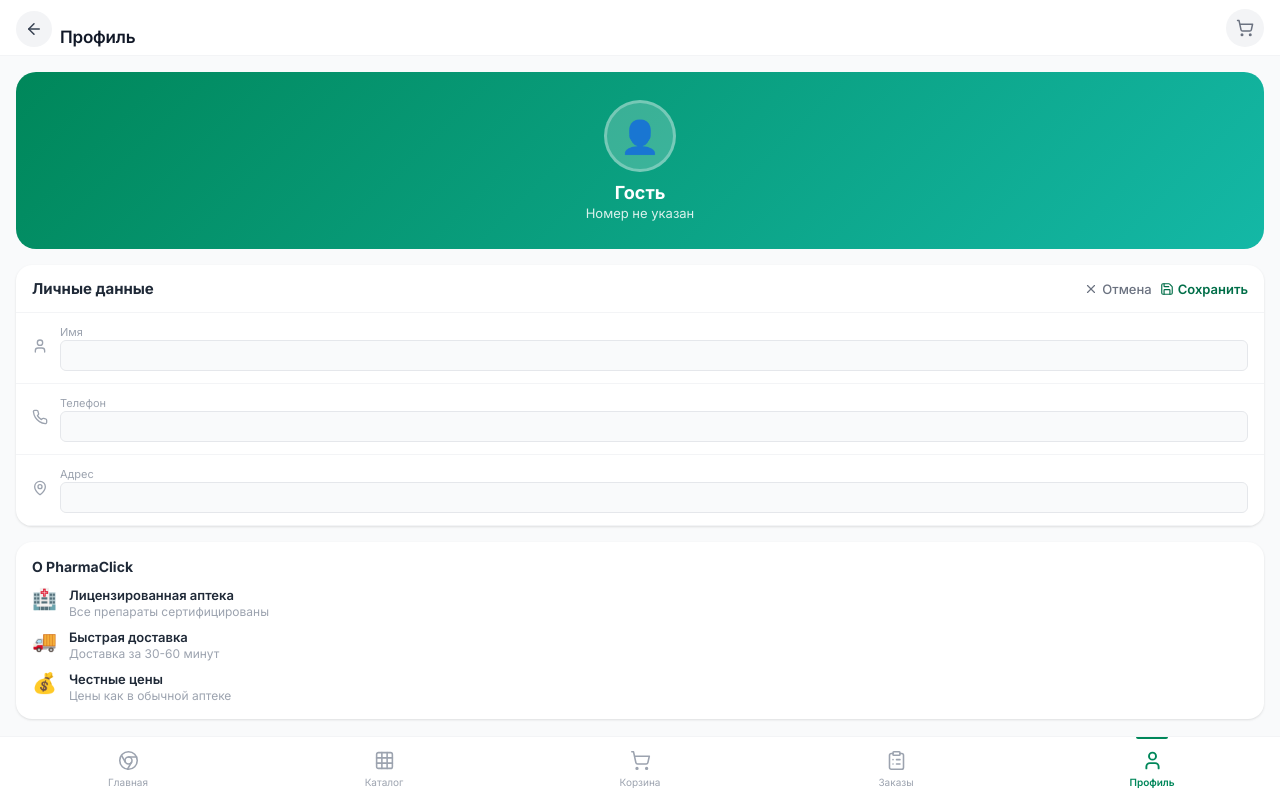
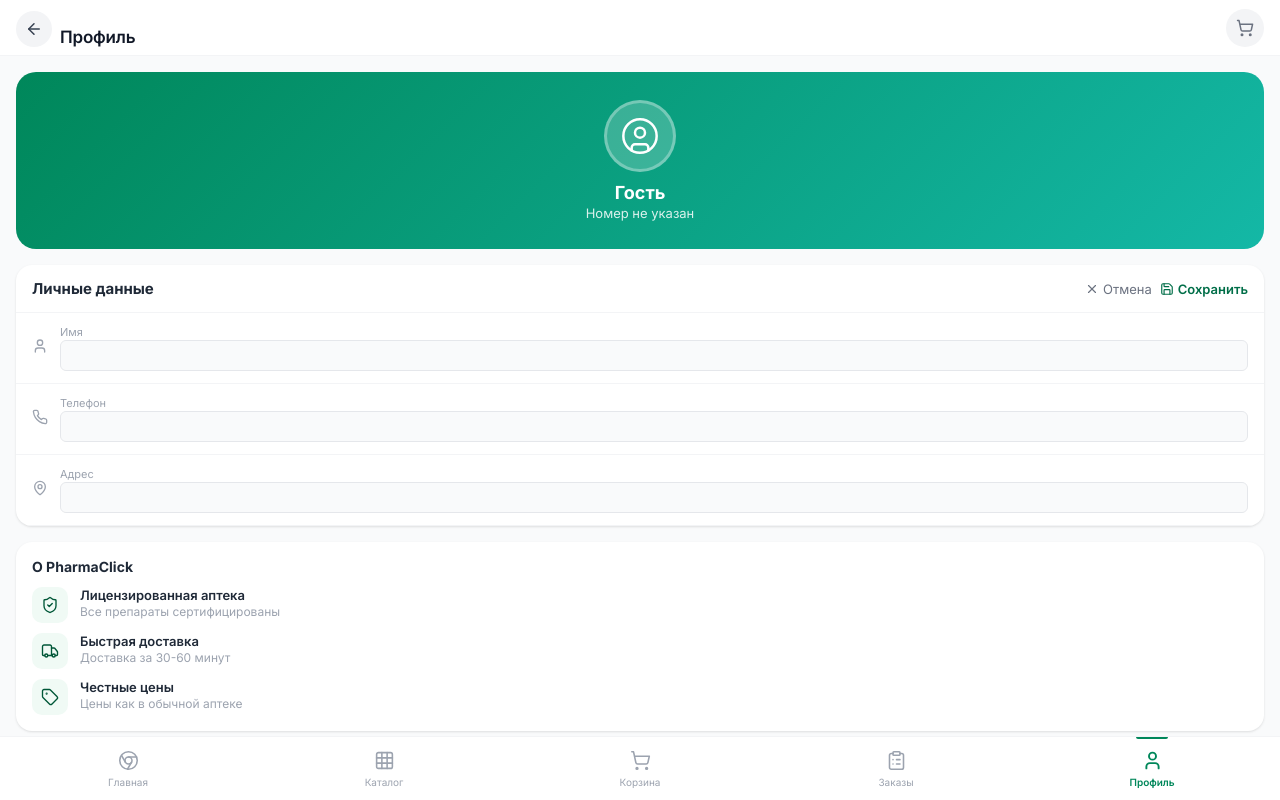
Before and after one commit to phanthooom/pharmaclick, a React (Vite) app in the folder project/: page /profile in a window 1280 px wide. Both pictures are taken after a click on the button "Изменить". Built offline with nearby package versions, Linux system fonts and the light colour scheme; no server answers; the database is empty; the HTML template or start-up script is replaced by a standard one.

Commit message:
fix(profile): replace emoji icons with lucide-react SVG icons in О PharmaClick

```diff
--- a/project/src/pages/ProfilePage.tsx
+++ b/project/src/pages/ProfilePage.tsx
@@ -1,5 +1,5 @@
 import { useState, useEffect } from 'react'
-import { MapPin, Phone, User, CreditCard as Edit3, Save, X } from 'lucide-react'
+import { MapPin, Phone, User, CreditCard as Edit3, Save, X, ShieldCheck, Truck, Tag, UserCircle } from 'lucide-react'
 
 const PROFILE_KEY = 'pharmaclick_profile'
 
@@ -8,6 +8,12 @@ type Profile = {
   phone: string
   address: string
 }
+
+const aboutItems = [
+  { Icon: ShieldCheck, title: 'Лицензированная аптека', desc: 'Все препараты сертифицированы' },
+  { Icon: Truck, title: 'Быстрая доставка', desc: 'Доставка за 30-60 минут' },
+  { Icon: Tag, title: 'Честные цены', desc: 'Цены как в обычной аптеке' },
+]
 
 export default function ProfilePage() {
   const [profile, setProfile] = useState<Profile>({ name: '', phone: '', address: '' })
@@ -39,27 +45,19 @@ export default function ProfilePage() {
 
   return (
     <div style={{ padding: '16px', display: 'flex', flexDirection: 'column', gap: 16 }}>
-      {/* Avatar card */}
       <div style={{
         background: 'linear-gradient(135deg, var(--green-500), var(--teal-500))',
         borderRadius: 'var(--radius-xl)',
         padding: '28px 20px',
-        display: 'flex',
-        flexDirection: 'column',
-        alignItems: 'center',
-        gap: 10,
-        textAlign: 'center',
-        color: '#fff',
+        display: 'flex', flexDirection: 'column', alignItems: 'center',
+        gap: 10, textAlign: 'center', color: '#fff',
       }}>
         <div style={{
-          width: 72, height: 72,
-          background: 'rgba(255,255,255,0.2)',
-          borderRadius: '50%',
-          display: 'flex', alignItems: 'center', justifyContent: 'center',
-          fontSize: 32,
+          width: 72, height: 72, background: 'rgba(255,255,255,0.2)',
+          borderRadius: '50%', display: 'flex', alignItems: 'center', justifyContent: 'center',
           border: '3px solid rgba(255,255,255,0.3)',
         }}>
-          👤
+          <UserCircle size={40} strokeWidth={1.5} />
         </div>
         <div>
           <h2 style={{ fontSize: 18, fontWeight: 700, marginBottom: 2 }}>
@@ -71,125 +69,68 @@ export default function ProfilePage() {
         </div>
       </div>
 
-      {/* Info card */}
       <div style={{
-        background: 'var(--neutral-0)',
-        borderRadius: 'var(--radius-lg)',
-        boxShadow: 'var(--shadow-sm)',
-        overflow: 'hidden',
+        background: 'var(--neutral-0)', borderRadius: 'var(--radius-lg)',
+        boxShadow: 'var(--shadow-sm)', overflow: 'hidden',
       }}>
         <div style={{
           display: 'flex', alignItems: 'center', justifyContent: 'space-between',
-          padding: '14px 16px',
-          borderBottom: '1px solid var(--neutral-100)',
+          padding: '14px 16px', borderBottom: '1px solid var(--neutral-100)',
         }}>
-          <span style={{ fontSize: 15, fontWeight: 700, color: 'var(--neutral-800)' }}>
-            Личные данные
-          </span>
+          <span style={{ fontSize: 15, fontWeight: 700, color: 'var(--neutral-800)' }}>Личные данные</span>
           {!editing ? (
-            <button
-              onClick={() => setEditing(true)}
-              style={{
-                display: 'flex', alignItems: 'center', gap: 4,
-                color: 'var(--green-600)', fontSize: 13, fontWeight: 600,
-                background: 'none',
-              }}
-            >
-              <Edit3 size={14} />
-              Изменить
+            <button onClick={() => setEditing(true)} style={{
+              display: 'flex', alignItems: 'center', gap: 4,
+              color: 'var(--green-600)', fontSize: 13, fontWeight: 600, background: 'none',
+            }}>
+              <Edit3 size={14} /> Изменить
             </button>
           ) : (
             <div style={{ display: 'flex', gap: 8 }}>
-              <button
-                onClick={handleCancel}
-                style={{
-                  display: 'flex', alignItems: 'center', gap: 4,
-                  color: 'var(--neutral-500)', fontSize: 13, fontWeight: 500,
-                  background: 'none',
-                }}
-              >
-                <X size={14} />
-                Отмена
+              <button onClick={handleCancel} style={{
+                display: 'flex', alignItems: 'center', gap: 4,
+                color: 'var(--neutral-500)', fontSize: 13, background: 'none',
+              }}>
+                <X size={14} /> Отмена
               </button>
-              <button
-                onClick={handleSave}
-                style={{
-                  display: 'flex', alignItems: 'center', gap: 4,
-                  color: 'var(--green-600)', fontSize: 13, fontWeight: 600,
-                  background: 'none',
-                }}
-              >
-                <Save size={14} />
-                Сохранить
+              <button onClick={handleSave} style={{
+                display: 'flex', alignItems: 'center', gap: 4,
+                color: 'var(--green-600)', fontSize: 13, fontWeight: 600, background: 'none',
+              }}>
+                <Save size={14} /> Сохранить
               </button>
             </div>
           )}
         </div>
 
         {saved && (
-          <div style={{
-            padding: '8px 16px',
-            background: 'var(--green-50)',
-            fontSize: 13,
-            color: 'var(--green-700)',
-            fontWeight: 600,
-          }}>
+          <div style={{ padding: '8px 16px', background: 'var(--green-50)', fontSize: 13, color: 'var(--green-700)', fontWeight: 600 }}>
             Сохранено!
           </div>
         )}
 
         <div style={{ display: 'flex', flexDirection: 'column' }}>
-          <ProfileRow
-            icon={<User size={16} />}
-            label="Имя"
-            value={editing ? undefined : (profile.name || '—')}
-            editing={editing}
-            editValue={form.name}
-            onEdit={v => setForm(f => ({ ...f, name: v }))}
-          />
-          <ProfileRow
-            icon={<Phone size={16} />}
-            label="Телефон"
-            value={editing ? undefined : (profile.phone || '—')}
-            editing={editing}
-            editValue={form.phone}
-            onEdit={v => setForm(f => ({ ...f, phone: v }))}
-            type="tel"
-          />
-          <ProfileRow
-            icon={<MapPin size={16} />}
-            label="Адрес"
-            value={editing ? undefined : (profile.address || '—')}
-            editing={editing}
-            editValue={form.address}
-            onEdit={v => setForm(f => ({ ...f, address: v }))}
-          />
+          <ProfileRow icon={<User size={16} />} label="Имя" value={editing ? undefined : (profile.name || '—')} editing={editing} editValue={form.name} onEdit={v => setForm(f => ({ ...f, name: v }))} />
+          <ProfileRow icon={<Phone size={16} />} label="Телефон" value={editing ? undefined : (profile.phone || '—')} editing={editing} editValue={form.phone} onEdit={v => setForm(f => ({ ...f, phone: v }))} type="tel" />
+          <ProfileRow icon={<MapPin size={16} />} label="Адрес" value={editing ? undefined : (profile.address || '—')} editing={editing} editValue={form.address} onEdit={v => setForm(f => ({ ...f, address: v }))} />
         </div>
       </div>
 
-      {/* Info block */}
-      <div style={{
-        background: 'var(--neutral-0)',
-        borderRadius: 'var(--radius-lg)',
-        padding: '16px',
-        boxShadow: 'var(--shadow-sm)',
-      }}>
-        <h3 style={{ fontSize: 14, fontWeight: 700, color: 'var(--neutral-800)', marginBottom: 12 }}>
-          О PharmaClick
-        </h3>
+      <div style={{ background: 'var(--neutral-0)', borderRadius: 'var(--radius-lg)', padding: '16px', boxShadow: 'var(--shadow-sm)' }}>
+        <h3 style={{ fontSize: 14, fontWeight: 700, color: 'var(--neutral-800)', marginBottom: 12 }}>О PharmaClick</h3>
         <div style={{ display: 'flex', flexDirection: 'column', gap: 10 }}>
-          {[
-            { icon: '🏥', title: 'Лицензированная аптека', desc: 'Все препараты сертифицированы' },
-            { icon: '🚚', title: 'Быстрая доставка', desc: 'Доставка за 30-60 минут' },
-            { icon: '💰', title: 'Честные цены', desc: 'Цены как в обычной аптеке' },
-          ].map((item, i) => (
-            <div key={i} style={{ display: 'flex', gap: 12, alignItems: 'flex-start' }}>
-              <span style={{ fontSize: 20, flexShrink: 0 }}>{item.icon}</span>
+          {aboutItems.map(({ Icon, title, desc }) => (
+            <div key={title} style={{ display: 'flex', gap: 12, alignItems: 'flex-start' }}>
+              <div style={{
+                width: 36, height: 36, borderRadius: 10, flexShrink: 0,
+                background: 'var(--green-50)', display: 'flex', alignItems: 'center', justifyContent: 'center',
+                color: 'var(--green-700)',
+              }}>
+                <Icon size={18} strokeWidth={1.8} />
+              </div>
               <div>
-                <p style={{ fontSize: 13, fontWeight: 600, color: 'var(--neutral-800)', marginBottom: 1 }}>
-                  {item.title}
-                </p>
-                <p style={{ fontSize: 12, color: 'var(--neutral-400)' }}>{item.desc}</p>
+                <p style={{ fontSize: 13, fontWeight: 600, color: 'var(--neutral-800)', marginBottom: 1 }}>{title}</p>
+                <p style={{ fontSize: 12, color: 'var(--neutral-400)' }}>{desc}</p>
               </div>
             </div>
           ))}
@@ -199,52 +140,22 @@ export default function ProfilePage() {
   )
 }
 
-function ProfileRow({
-  icon,
-  label,
-  value,
-  editing,
-  editValue,
-  onEdit,
-  type = 'text',
-}: {
-  icon: React.ReactNode
-  label: string
-  value?: string
-  editing: boolean
-  editValue: string
-  onEdit: (v: string) => void
-  type?: string
+function ProfileRow({ icon, label, value, editing, editValue, onEdit, type = 'text' }: {
+  icon: React.ReactNode; label: string; value?: string
+  editing: boolean; editValue: string; onEdit: (v: string) => void; type?: string
 }) {
   return (
-    <div style={{
-      display: 'flex', alignItems: 'center', gap: 12,
-      padding: '12px 16px',
-      borderBottom: '1px solid var(--neutral-100)',
-    }}>
+    <div style={{ display: 'flex', alignItems: 'center', gap: 12, padding: '12px 16px', borderBottom: '1px solid var(--neutral-100)' }}>
       <span style={{ color: 'var(--neutral-400)', flexShrink: 0 }}>{icon}</span>
       <div style={{ flex: 1 }}>
         <p style={{ fontSize: 11, color: 'var(--neutral-400)', marginBottom: 1 }}>{label}</p>
         {editing ? (
-          <input
-            type={type}
-            value={editValue}
-            onChange={e => onEdit(e.target.value)}
-            style={{
-              width: '100%',
-              fontSize: 14,
-              fontWeight: 600,
-              color: 'var(--neutral-800)',
-              background: 'var(--neutral-50)',
-              border: '1px solid var(--neutral-200)',
-              borderRadius: 6,
-              padding: '6px 8px',
-            }}
-          />
+          <input type={type} value={editValue} onChange={e => onEdit(e.target.value)} style={{
+            width: '100%', fontSize: 14, fontWeight: 600, color: 'var(--neutral-800)',
+            background: 'var(--neutral-50)', border: '1px solid var(--neutral-200)', borderRadius: 6, padding: '6px 8px',
+          }} />
         ) : (
-          <p style={{ fontSize: 14, fontWeight: 600, color: 'var(--neutral-800)' }}>
-            {value}
-          </p>
+          <p style={{ fontSize: 14, fontWeight: 600, color: 'var(--neutral-800)' }}>{value}</p>
         )}
       </div>
     </div>
```
